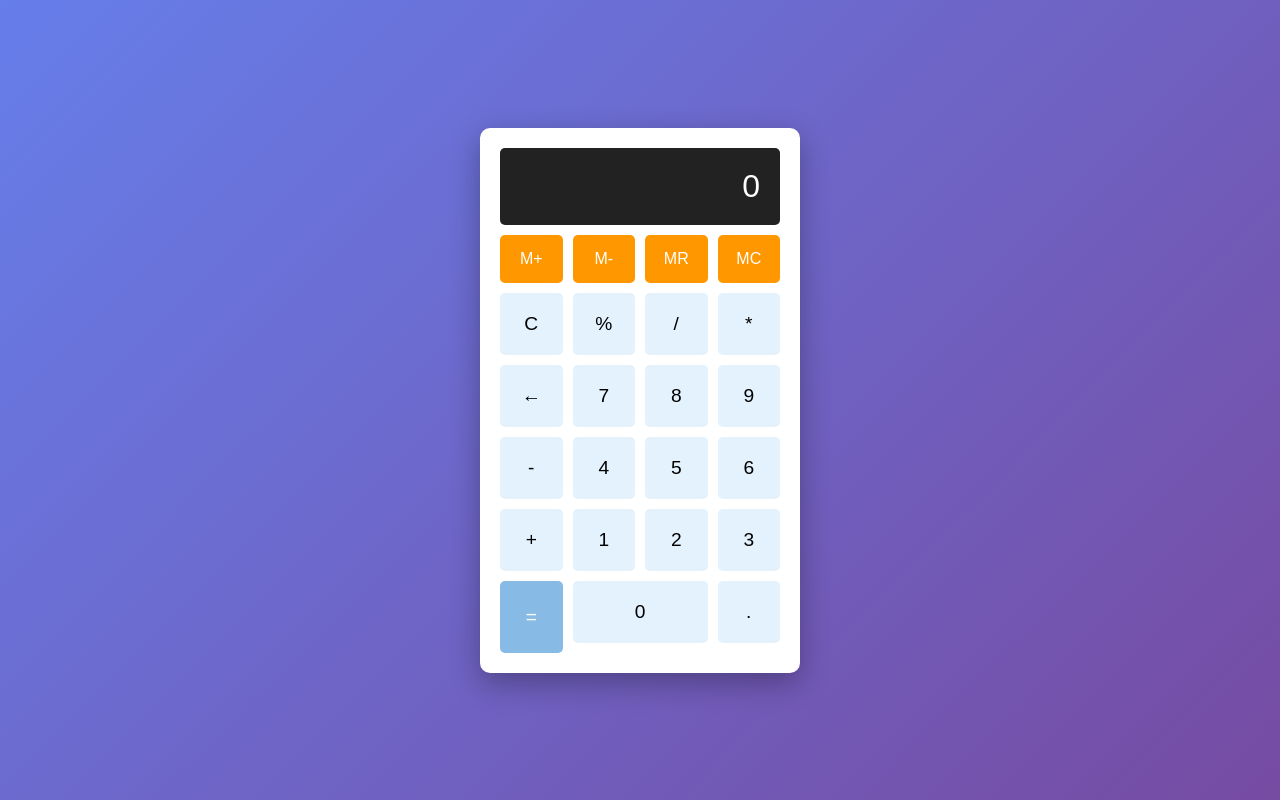
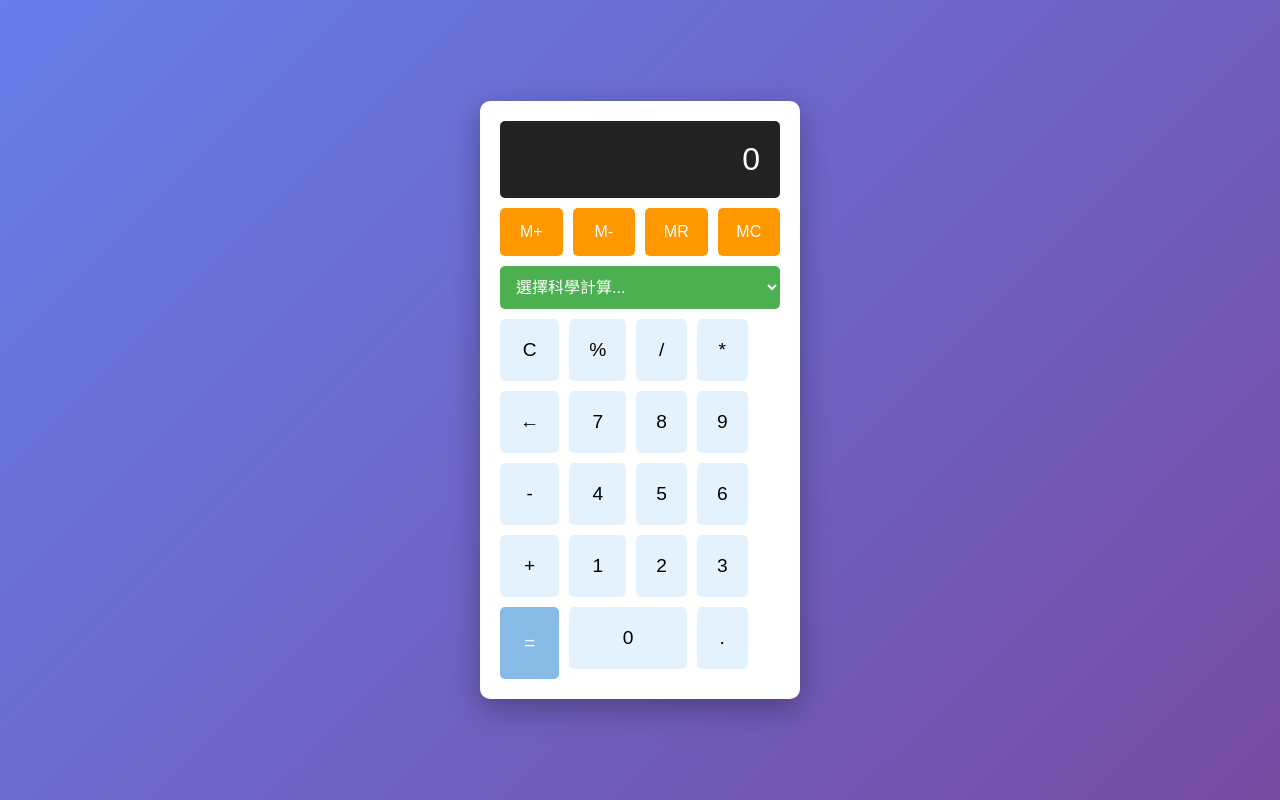
Before and after one commit to czy2007/calculator-app, a plain HTML site: page index.html in a window 1280 px wide. Drawn offline with Linux system fonts and the light colour scheme.

Commit message:
Add scientific calculator - dropdown style (v2)

```diff
--- a/index.html
+++ b/index.html
@@ -17,6 +17,20 @@
         <button onclick="memoryRecall()" class="memory-btn">MR</button>
         <button onclick="memoryClear()" class="memory-btn">MC</button>
     </div>
+
+        <div class="scientific-dropdown">
+        <select id="scientificOp" onchange="applyScientificOp()">
+            <option value="">選擇科學計算...</option>
+            <option value="sin">sin (正弦)</option>
+            <option value="cos">cos (餘弦)</option>
+            <option value="tan">tan (正切)</option>
+            <option value="log">log (對數)</option>
+            <option value="sqrt">√ (平方根)</option>
+            <option value="pow">x² (平方)</option>
+        </select>
+    </div>
+
+    <div class="buttons">
 
         <div class="buttons">
             <button onclick="clearDisplay()">C</button>
--- a/script.js
+++ b/script.js
@@ -99,3 +99,52 @@ function showMemoryIndicator() {
 function hideMemoryIndicator() {
     display.style.borderLeft = 'none';
 }
+
+// 新增科學計算函數（下拉選單版本）
+function applyScientificOp() {
+    let select = document.getElementById('scientificOp');
+    let operation = select.value;
+
+    if (!operation) return;
+
+    try {
+        let value = eval(currentInput);
+        let result;
+
+        switch(operation) {
+            case 'sin':
+                result = Math.sin(value * Math.PI / 180);
+                break;
+            case 'cos':
+                result = Math.cos(value * Math.PI / 180);
+                break;
+            case 'tan':
+                result = Math.tan(value * Math.PI / 180);
+                break;
+            case 'log':
+                result = Math.log10(value);
+                break;
+            case 'sqrt':
+                result = Math.sqrt(value);
+                break;
+            case 'pow':
+                result = Math.pow(value, 2);
+                break;
+            default:
+                result = value;
+        }
+
+        currentInput = result.toString();
+        updateDisplay();
+
+        // 重置選單
+        select.value = '';
+    } catch (error) {
+        currentInput = 'Error';
+        updateDisplay();
+        setTimeout(() => {
+            currentInput = '0';
+            updateDisplay();
+        }, 1500);
+    }
+}
--- a/style.css
+++ b/style.css
@@ -96,3 +96,28 @@ button:active {
 .memory-btn:active {
     transform: scale(0.95);
 }
+
+/* 科學計算下拉選單樣式 */
+.scientific-dropdown {
+    margin-bottom: 10px;
+}
+
+.scientific-dropdown select {
+    width: 100%;
+    padding: 12px;
+    font-size: 1em;
+    background: #4caf50;
+    color: white;
+    border: none;
+    border-radius: 5px;
+    cursor: pointer;
+}
+
+.scientific-dropdown select:focus {
+    outline: 2px solid #45a049;
+}
+
+.scientific-dropdown option {
+    background: white;
+    color: #333;
+}
```
